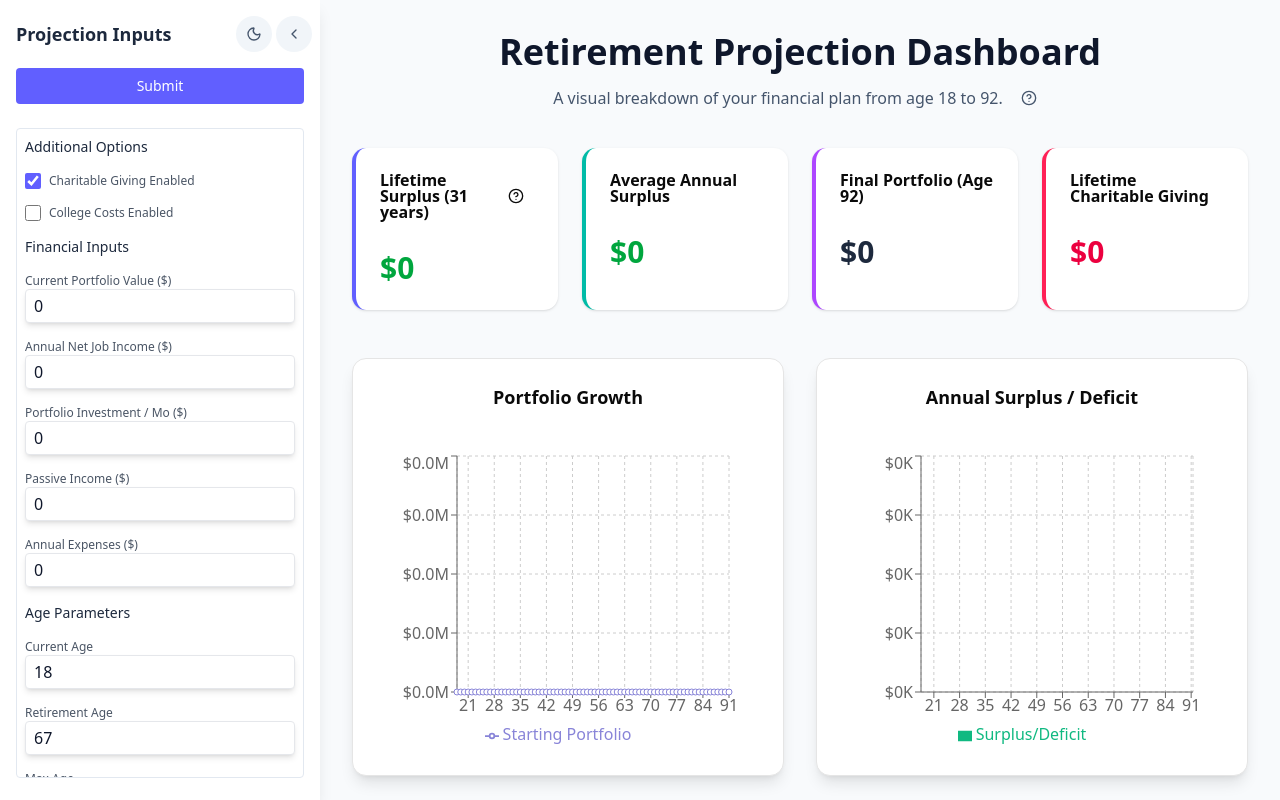
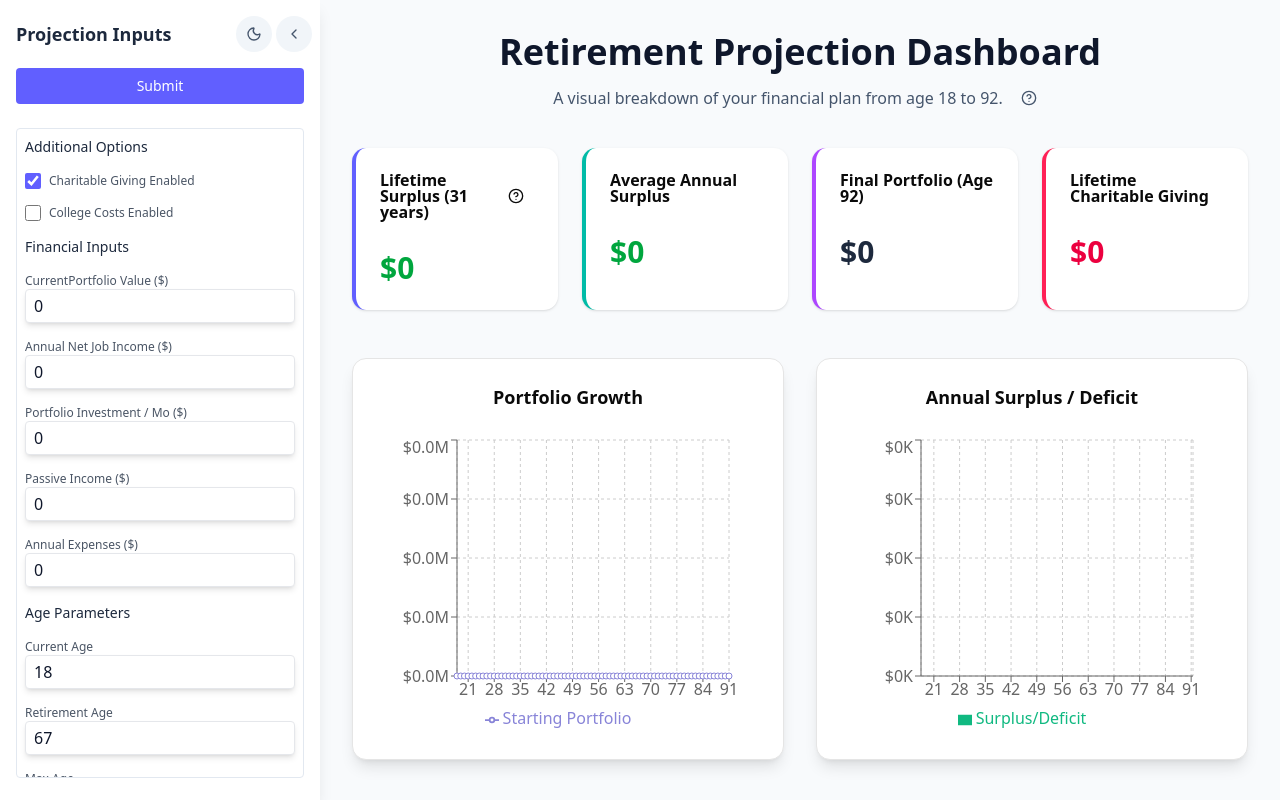
Before and after one commit to dwolner/retirement-projections, a React (Vite) app: page / in a window 1280 px wide. Shown: the top 800 px of the page. Built offline with nearby package versions, Linux system fonts and the light colour scheme.

Commit message:
design fixes

```diff
--- a/src/App.tsx
+++ b/src/App.tsx
@@ -596,7 +596,7 @@ export default function App() {
           <div className={`grid grid-cols-1 lg:grid-cols-2 gap-8 mb-12`}>
             {/* Portfolio Growth Chart */}
             <Card className="bg-white dark:bg-slate-800 rounded-xl shadow-lg p-6">
-              <h3 className="text-lg font-semibold text-center mb-4">
+              <h3 className="text-lg font-semibold text-center">
                 Portfolio Growth
               </h3>
               <ResponsiveContainer width="100%" height={300}>
@@ -637,7 +637,7 @@ export default function App() {
 
             {/* Surplus/Deficit Chart */}
             <Card className="bg-white dark:bg-slate-800 rounded-xl shadow-lg p-6">
-              <h3 className="text-lg font-semibold text-center mb-4">
+              <h3 className="text-lg font-semibold text-center">
                 Annual Surplus / Deficit
               </h3>
               <ResponsiveContainer width="100%" height={300}>
@@ -676,7 +676,7 @@ export default function App() {
 
           {/* Data Table Section */}
           <Card className="bg-white dark:bg-slate-800 rounded-xl shadow-lg p-6">
-            <div className="flex justify-center items-center space-x-2 mb-4">
+            <div className="flex justify-center items-center space-x-2">
               <h3 className="text-lg font-semibold text-center">
                 Detailed Financial Table
               </h3>
--- a/src/components/Sidebar.tsx
+++ b/src/components/Sidebar.tsx
@@ -1,3 +1,4 @@
+/* eslint-disable react-hooks/exhaustive-deps */
 import React, { useEffect } from "react";
 import { ChevronLeft, ChevronRight, Sun, Moon } from "lucide-react";
 import { useForm, type SubmitHandler } from "react-hook-form";
@@ -152,7 +153,7 @@ export const Sidebar: React.FC<SidebarProps> = ({
   const inputsConfig = [
     {
       name: "startingPortfolio",
-      label: "Current Portfolio Value ($)",
+      label: "CurrentPortfolio Value ($)",
       min: 0,
       max: 10000000,
       step: 1000,
```
